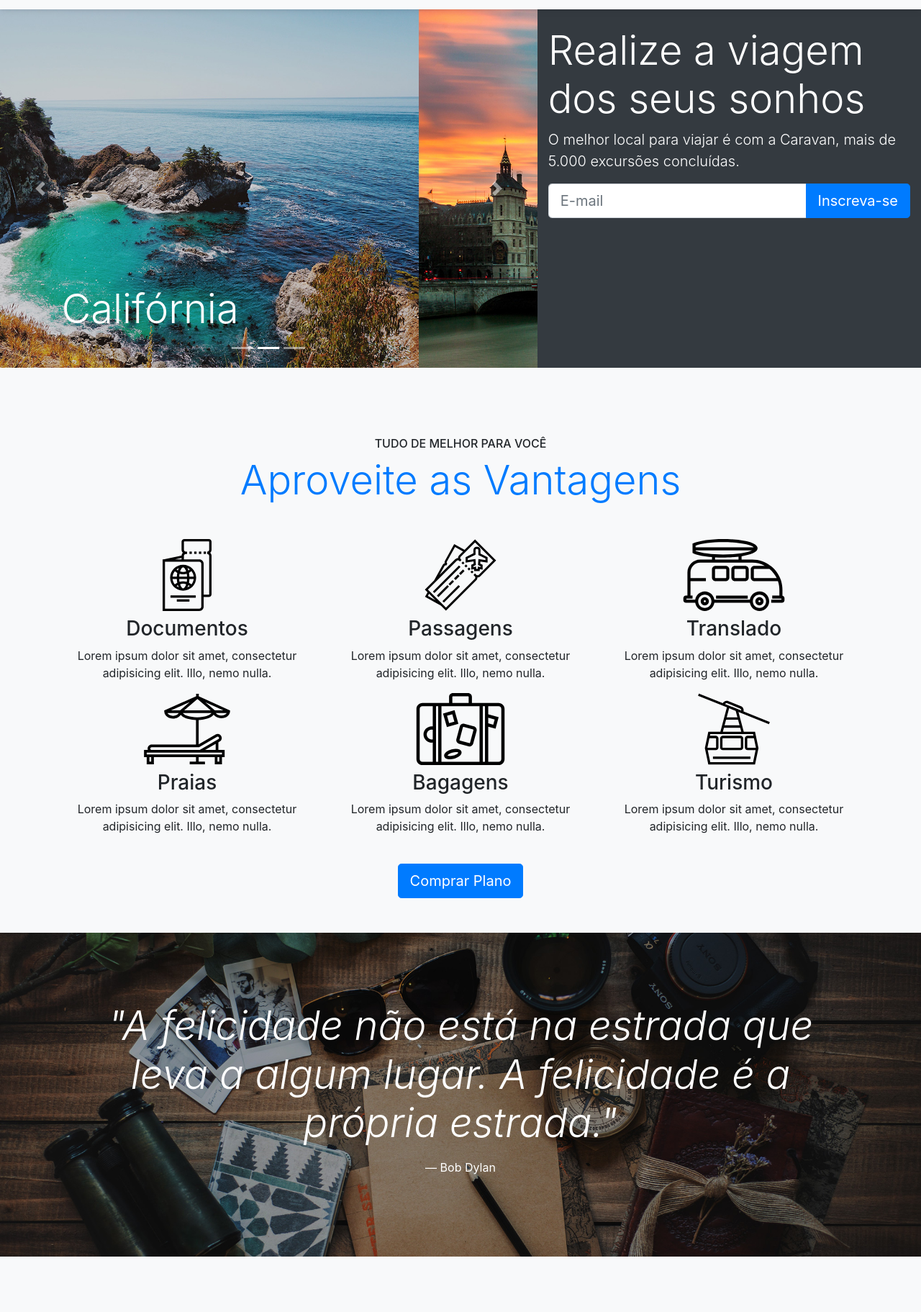
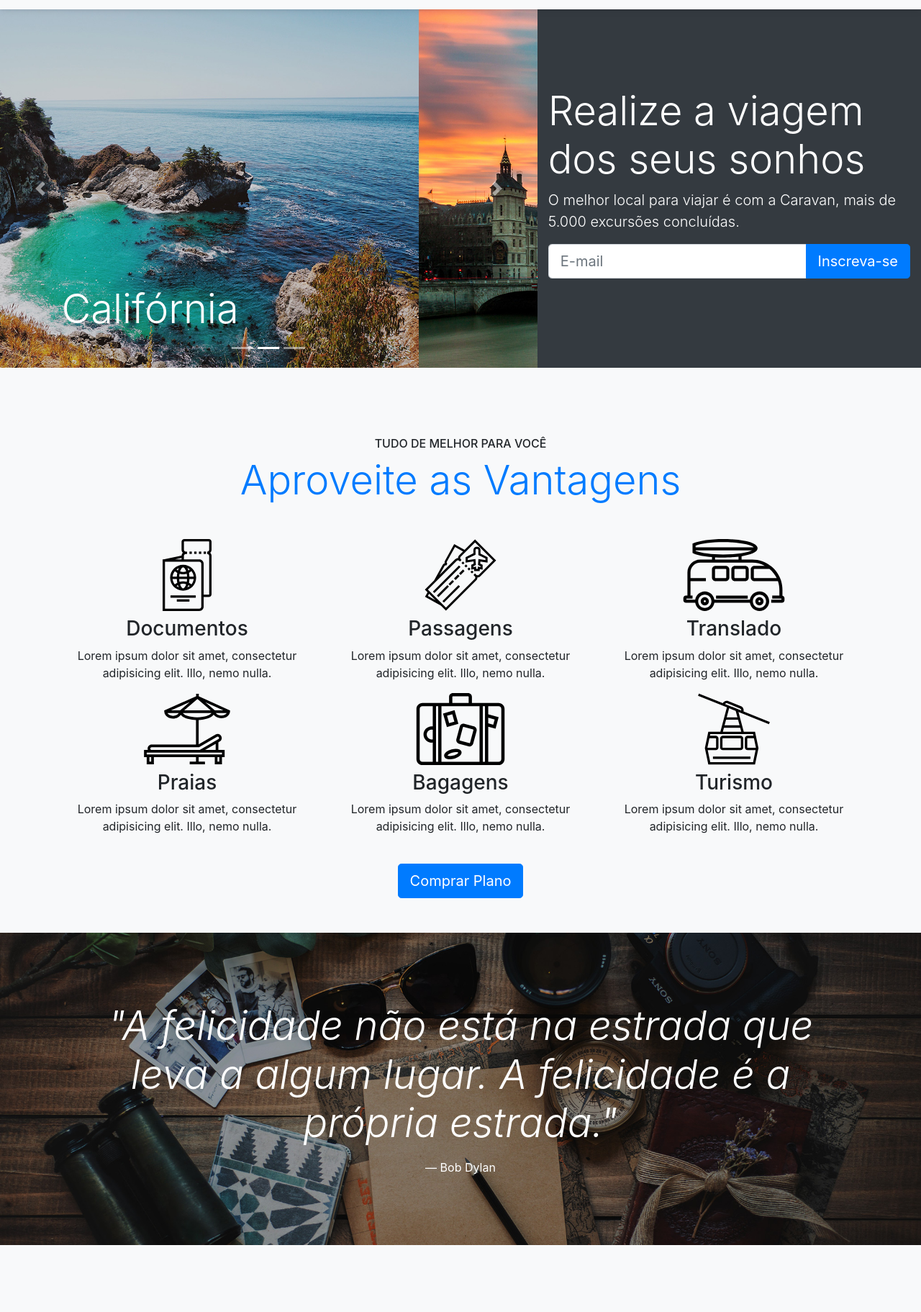
Before and after one commit to mariapgomes/caravan, a plain HTML site: page index.html in a window 1280 px wide. Shown: the part 62-1885 px from the top of the page at 72% size. Drawn offline with Linux system fonts and the light colour scheme.

Commit message:
Ajuste de posicionamento e semântica

```diff
--- a/index.html
+++ b/index.html
@@ -42,7 +42,7 @@
     </div>
   </nav>
 
-  <section class="container-fluid">
+  <section class="container-fluid" aria-label="Introdução">
     <div class="row bg-dark text-white">
       <div class="col-lg-7 p-0">
         <div id="carroselCidades" class="carousel slide" data-ride="carousel">
@@ -81,7 +81,7 @@
           </a>
         </div>
       </div>
-      <div class="col-lg-5 py-4">
+      <div class="col-lg-5 py-4 align-self-center">
         <h1 class="display-4">Realize a viagem dos seus sonhos</h1>
         <p class="lead">O melhor local para viajar é com a Caravan, mais de 5.000 excursões concluídas.</p>
         <form action="">
@@ -154,8 +154,8 @@
     </div>
   </section>
 
-  <section id="citacao-home" class="p-md-5">
-    <blockquote class="blockquote text-center p-md-5 p-3">
+  <section id="citacao-home" class="p-md-5" aria-label="Citação">
+    <blockquote class="blockquote text-center p-md-5 p-3 mb-0">
       <p class="display-4 text-white"><em>"A felicidade não está na estrada que leva a algum lugar. A felicidade é a própria estrada."</em></p>
       <footer class="blockquote-footer text-white">Bob Dylan</footer>
     </blockquote>
@@ -170,7 +170,7 @@
 
 
       <div class="row justify-content-center">
-        <div id="accordion" class="col-6">
+        <div id="accordion" class="col-md-6 col-sm-10">
           <div>
             <div class="mb-2 py-2" id="pergunta1">
               <a class="text-primary lead" data-toggle="collapse" data-target="#collapse1" aria-expanded="true" aria-controls="collapse1">
```
